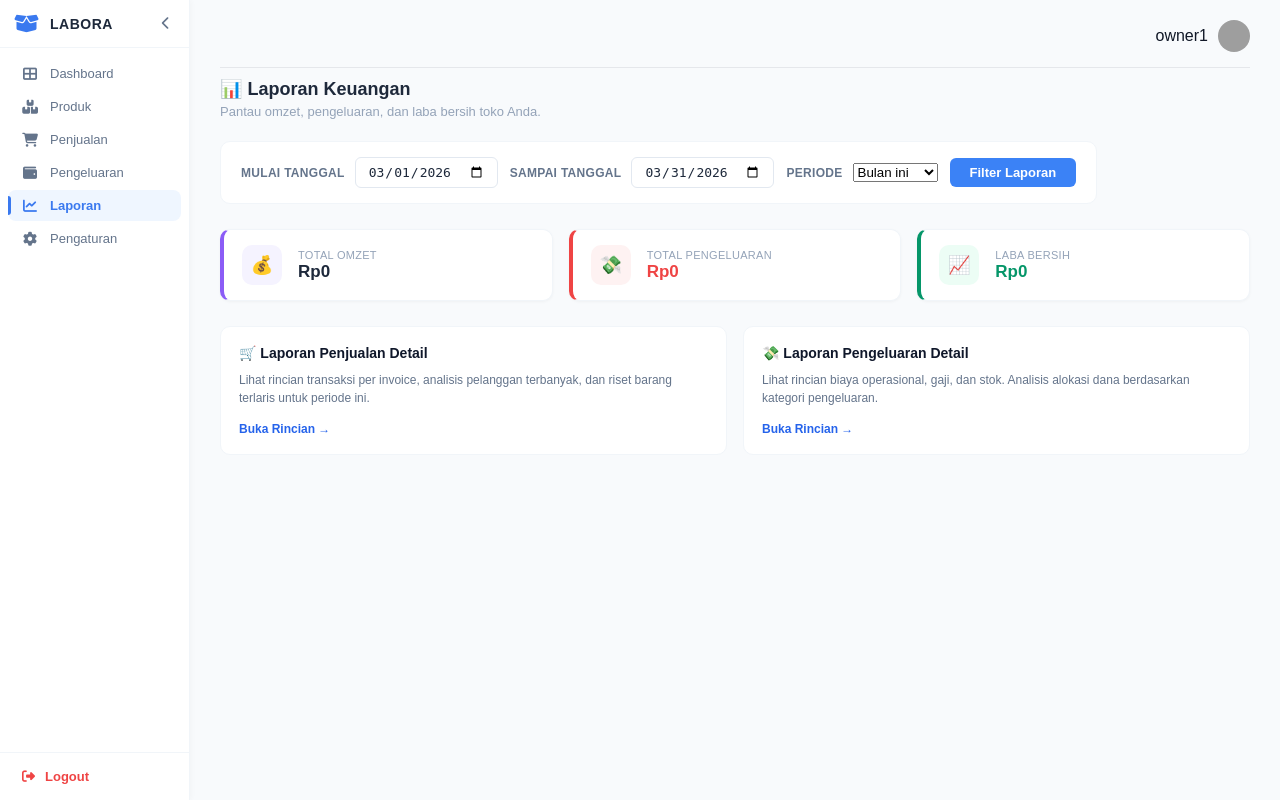
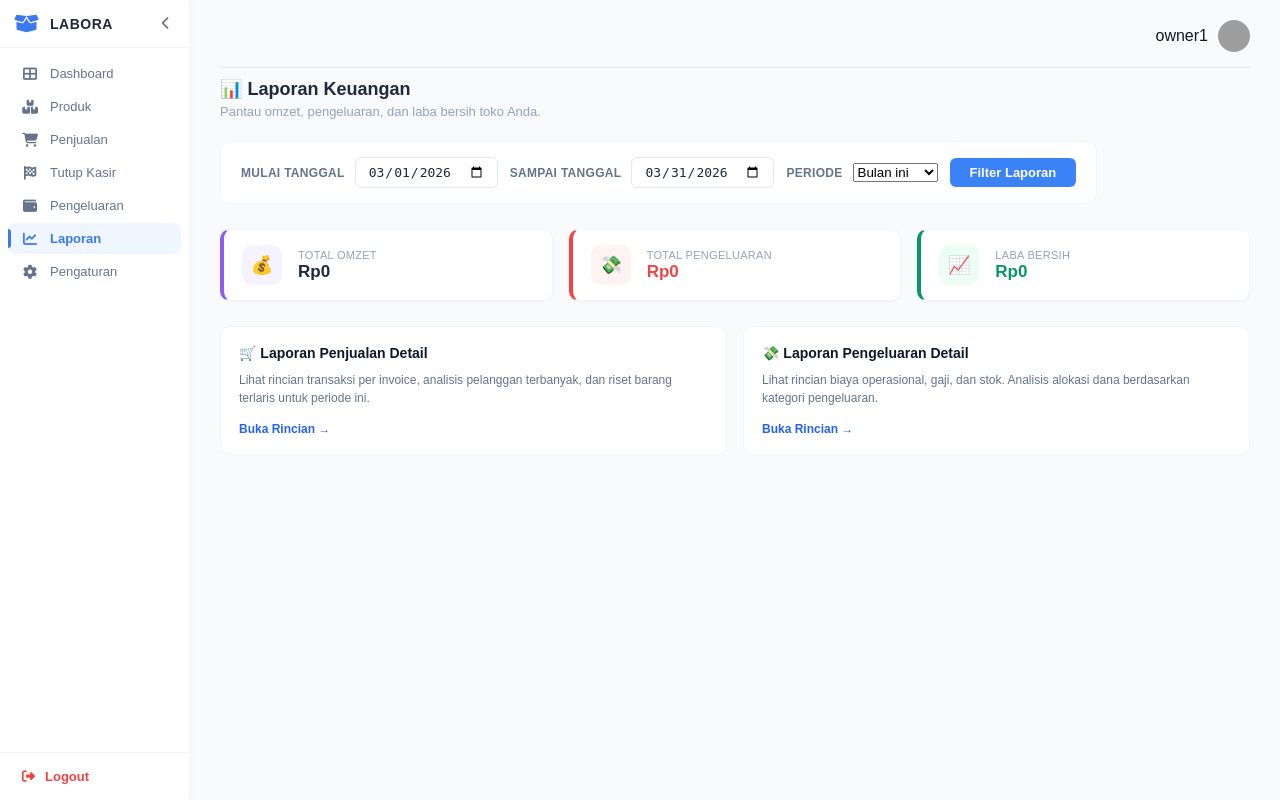
Before and after one commit to bonjohabib-spec/labora, a PHP site: page /laporan/laporan.php in a window 1280 px wide. Run offline with PHP 8.4, Linux system fonts and the light colour scheme; a user stored in the database is signed in; data comes from the database, SQL or seed files in the repository; data that the repository does not hold is empty; grey boxes are pictures that could not be loaded.

Commit message:
ui: add Tutup Kasir menu to sidebar for easier access

```diff
--- a/includes/sidebar.php
+++ b/includes/sidebar.php
@@ -36,6 +36,13 @@ $currentPage = basename($_SERVER['PHP_SELF']);
       <a href="<?= $base_url ?>/penjualan/penjualan.php">
         <i class="fas fa-shopping-cart"></i>
         <span class="link-text">Penjualan</span>
+      </a>
+    </li>
+
+    <li class="<?= $currentPage == 'tutup_kasir.php' ? 'active' : '' ?>">
+      <a href="<?= $base_url ?>/dashboard/tutup_kasir.php">
+        <i class="fas fa-flag-checkered"></i>
+        <span class="link-text">Tutup Kasir</span>
       </a>
     </li>
 
```
